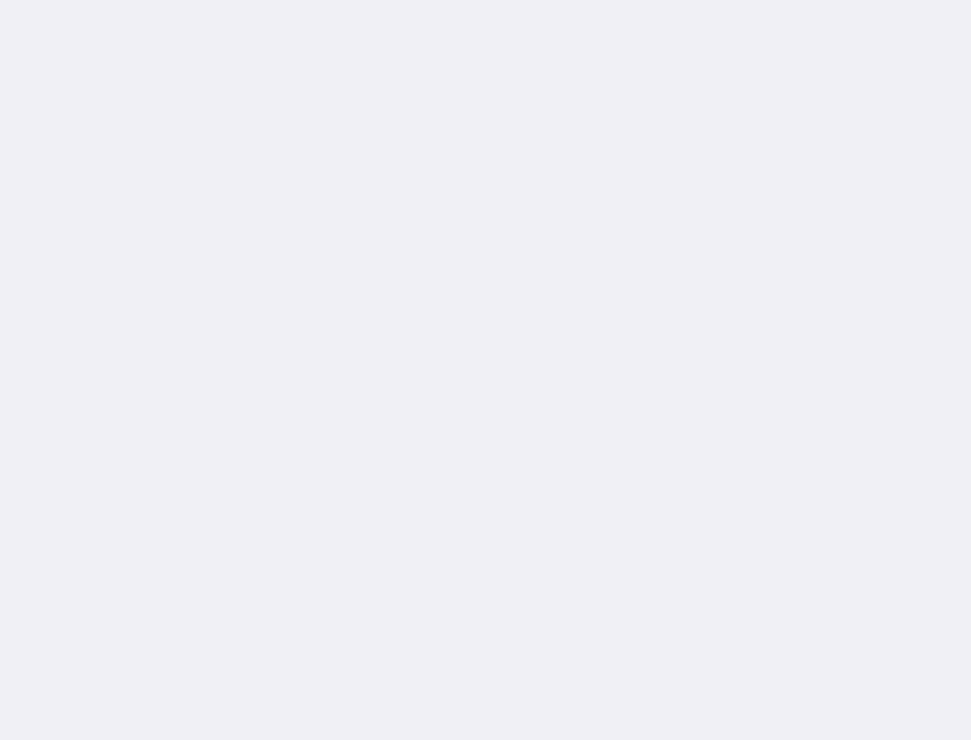
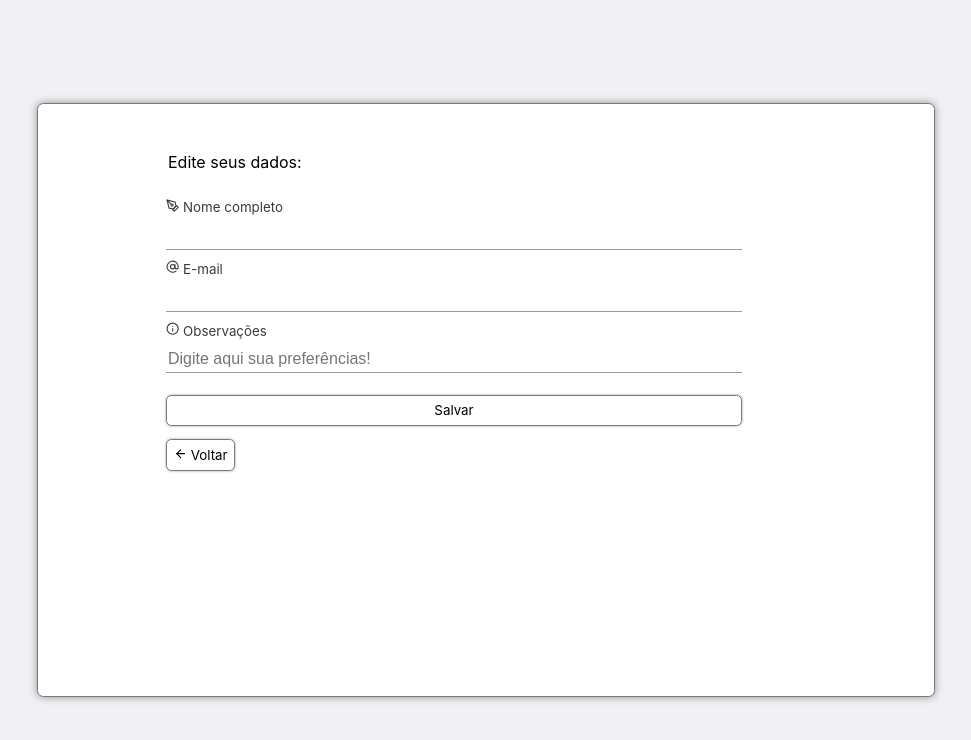
Before and after one commit to Lummiell/front-chocolate, a React (Create React App) app: page /EditarPerfil in a window 1280 px wide. Shown: the top 740 px of the page, without its empty margins (154-1125 px from the left). Built offline with nearby package versions, Linux system fonts and the light colour scheme; no server answers.

Commit message:
Edição de dados de usuário

```diff
--- /dev/null
+++ b/src/Pages/EditarPerfil/index.js
@@ -0,0 +1,140 @@
+import React, { useEffect, useState } from 'react'
+import api from '../../Services/API'
+
+import {
+  FiAtSign,
+  FiPenTool,
+  FiArrowLeft,
+  FiInfo
+} from "react-icons/fi";
+
+import "./styles.js";
+import { useHistory } from "react-router-dom";
+import { ScaleLoader } from "react-spinners";
+import {
+  LabelInput,
+  TextInput,
+  Form,
+  Button,
+  ButtonForm,
+  ItensForm,
+  ErrorText
+} from "../../globalstyles";
+import { NovoUsuarioContainer } from "./styles";
+export default function EditarPerfil(){
+
+   const history = useHistory()
+   const [Dados,setDados] = useState({
+    Nome: '',
+    Email: '',
+    Observacoes: ''
+})
+   const [Loading,setLoading] =useState(true)
+   const [Enviando,setEnviando] = useState(false)
+   useEffect(()=>{
+        let Dados;
+        api.get(`/Alunos/${localStorage.getItem("@userid")}`).then(response=>{
+            setDados({
+                Nome: response.data.Nome,
+                Email: response.data.Email,
+                Observacoes: response.data.Observacoes
+            })
+            setLoading(false)
+        })
+
+    },[])
+    function Enviar(e){
+        e.preventDefault()
+        setEnviando(true);
+        api.put(`/Alunos/${localStorage.getItem("@userid")}`,Dados).then(response=>{
+            setEnviando(false)
+            history.push('/Home')
+        })
+    }
+    function ButtonText(){
+        if(Enviando){
+           return <ScaleLoader height={"8pt"} />
+        }
+        else{
+           return <>
+            Salvar
+           </>
+        }
+
+    }
+    function handleChanges(name,value){
+        setDados({
+            ...Dados,
+            [name]:value
+        })
+    }
+    return <div>
+        <NovoUsuarioContainer>
+      <Form action="post" onSubmit={Enviar}>
+        <legend>Edite seus dados:</legend>
+        <ItensForm>
+          <li>
+            <LabelInput htmlFor="Usuario">
+              <FiPenTool /> Nome completo
+            </LabelInput>
+          </li>
+          <li>
+            <TextInput
+            onChange={(e) => handleChanges(e.target.name,e.target.value)}
+              type="text"
+              id="Nome"
+              name="Nome"
+              required
+              value={Dados.Nome}
+              readOnly={Loading}
+            />
+          </li>
+          <li>
+            <LabelInput htmlFor="Email">
+              <FiAtSign /> E-mail
+            </LabelInput>
+          </li>
+          <li>
+            <TextInput
+              onChange={(e) => handleChanges(e.target.name,e.target.value)}
+              type="email"
+              id="Email"
+              name="Email"
+              required
+              value={Dados.Email}
+              readOnly={Loading}
+            />
+          </li>
+          <li>
+            <LabelInput htmlFor="Observacoes">
+              <FiInfo /> Observações
+            </LabelInput>
+          </li>
+          <li>
+            <TextInput
+              onChange={(e) => handleChanges(e.target.name,e.target.value)}
+              type="text"
+              id="Observacoes"
+              name = "Observacoes"
+              placeholder="Digite aqui sua preferências!"
+              value={Dados.Observacoes}
+              readOnly={Loading}
+            />
+          </li>
+          <li>
+          <ButtonForm type="submit" id="enviar">
+        <ButtonText/>
+        </ButtonForm>
+          </li>
+        </ItensForm>
+      </Form>
+      <Button
+        onClick={() => {
+          history.push("/Home");
+        }}
+      >
+        <FiArrowLeft/> Voltar
+      </Button>
+    </NovoUsuarioContainer>
+    </div>
+}
--- /dev/null
+++ b/src/Pages/EditarPerfil/styles.js
@@ -0,0 +1,15 @@
+import styled from 'styled-components'
+
+export const NovoUsuarioContainer = styled.div`
+  position: fixed;
+  top: 50%;
+  left: 50%;
+  transform: translate(-50%, -50%);
+  border: 1px solid #777;
+  border-radius: 0.4em;
+  box-shadow: 0 0 0.5em rgba(0, 0, 0, 0.384);
+  background: #fff;
+  width:50%;
+  height:70%;
+  padding:2em 10% 0 10%;
+`
--- a/src/Pages/Home/index.js
+++ b/src/Pages/Home/index.js
@@ -19,7 +19,7 @@ function Home() {
 
   return (
     <div>
-      <h1>Bem vindo, {Usuario}!</h1>
+      <h1>Bem vindo(a)!</h1>
       <Button
         onClick={() => {
           history.push("/EditarPerfil");
@@ -31,7 +31,7 @@ function Home() {
 
       <h2>Seus Grupos</h2>
 
-            />
+
       </div>
 
 
--- a/src/router.js
+++ b/src/router.js
@@ -3,6 +3,7 @@ import {BrowserRouter,Switch,Route} from 'react-router-dom'
 import Login from './Pages/Login/index.js'
 import Home from './Pages/Home/index.js'
 import NovoUsuario from './Pages/NovoUsuario/index.js'
+import EditarPerfil from './Pages/EditarPerfil'
 function Router(){
 
     return(
@@ -11,6 +12,7 @@ function Router(){
             <Route path='/' exact component={Login} />
             <Route path='/NovoUsuario' component={NovoUsuario}/>
             <Route path='/Home' component={Home} />
+            <Route path='/EditarPerfil' component={EditarPerfil}/>
         </Switch>
         </BrowserRouter>
     )
```
